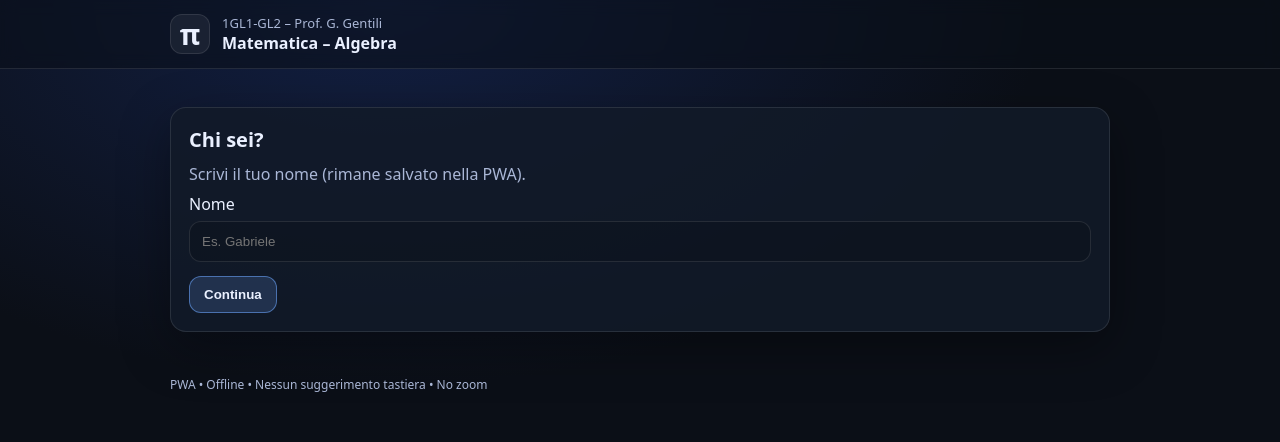
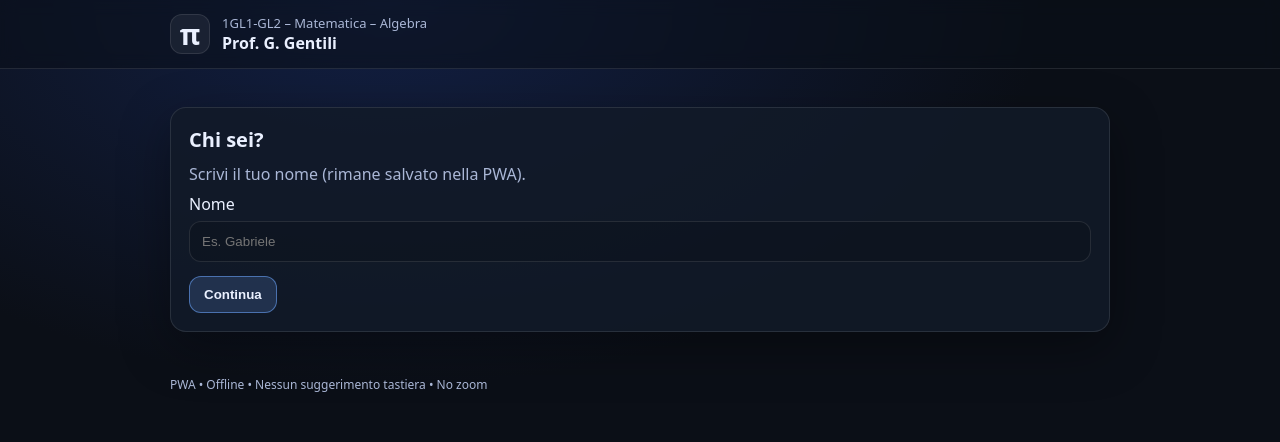
Before and after one commit to 03gabrielepiras/matematica-quiz, a plain HTML site: page index.html in a window 1280 px wide. Drawn offline with Linux system fonts and the light colour scheme.

Commit message:
Update index.html

```diff
--- a/index.html
+++ b/index.html
@@ -21,8 +21,8 @@
       <div class="brand">
         <div class="brand__icon" aria-hidden="true">π</div>
         <div class="brand__text">
-          <div class="brand__school">1GL1-GL2 – Prof. G. Gentili</div>
-          <div class="brand__title">Matematica – Algebra</div>
+          <div class="brand__school">1GL1-GL2 – Matematica – Algebra</div>
+          <div class="brand__title">Prof. G. Gentili</div>
         </div>
       </div>
 
```
